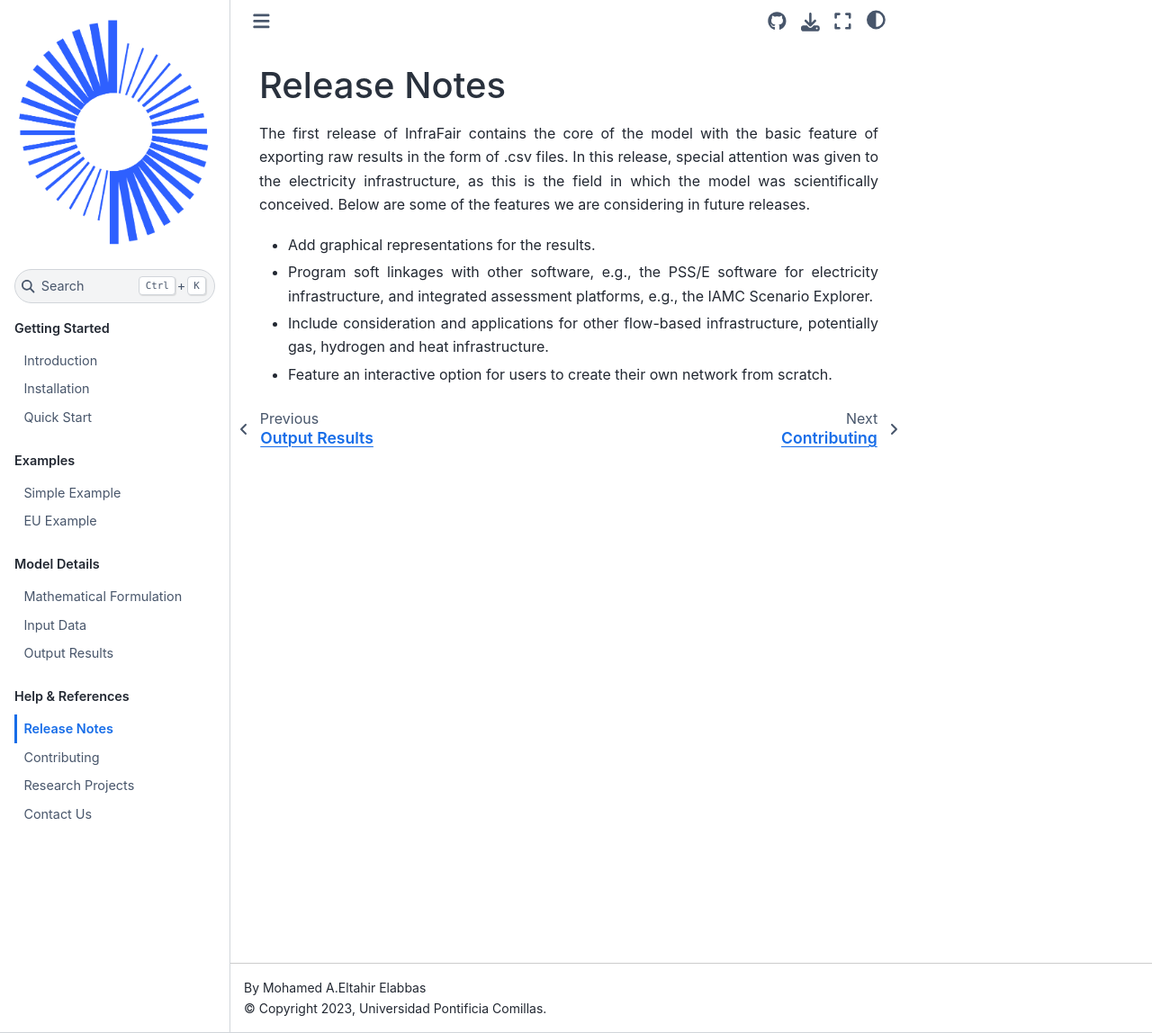
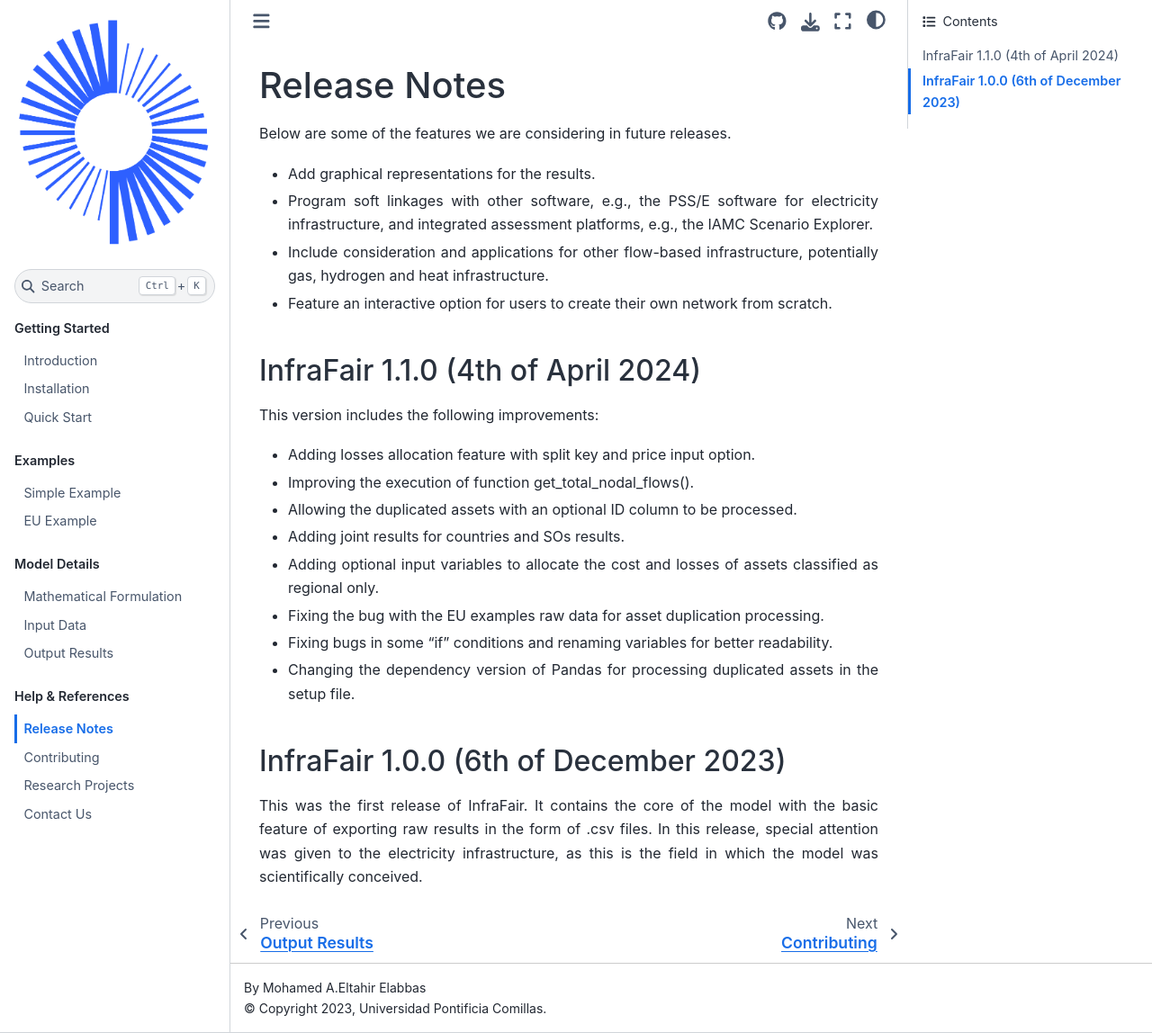
Before and after one commit to IIT-EnergySystemModels/InfraFair, a Sphinx documentation site: the page built from doc/9_Release_Notes.rst, in a window 1280 px wide and 1148 px high. Shown: the whole window at 90% size. Built offline with Sphinx 7.4.7 and the Sphinx Book theme 1.1.4, drawn with Linux system fonts in a browser that asks for light colours.

Commit message:
V1.1.0 documentation update
Fixing the documentation
Adding a new template
Fixing the setup file for the new version

```diff
--- a/doc/2_Installation.rst
+++ b/doc/2_Installation.rst
@@ -33,6 +33,10 @@ Alternatively, it can be installed from its GitHub repository following these fo
 
         > pip install .
 
+An already installed model can be upgraded to the latest version with the following command:
+
+      > pip install --upgrade InfraFair
+
 
 Dependencies
 ============
--- a/doc/5_Detailed_EU_example.rst
+++ b/doc/5_Detailed_EU_example.rst
@@ -28,8 +28,7 @@ To run the case, follow the following commands.
 6. The model will ask you for the (<config_file>) input, click Enter and leave it on the default value.
 
 .. Note::
-    The Assets attributes tab **must include all the lines without duplication**. If there is double circuit lines, the data
-    in the columns "Capacity" and "Cost" **must be the sum** of the two double circuit lines and **duplicated entree must be removed**.
+    The Assets attributes tab **must include all the lines in the flow tab, including duplications**.
 
 Once the model finishes execution, the figure below should be displayed in the command or Anaconda prompt.
 
--- a/doc/9_Release_Notes.rst
+++ b/doc/9_Release_Notes.rst
@@ -4,12 +4,29 @@
  Release Notes
 ##########################################
 
-The first release of InfraFair contains the core of the model with the basic feature of
-exporting raw results in the form of .csv files. In this release, special attention was
-given to the electricity infrastructure, as this is the field in which the model was
-scientifically conceived. Below are some of the features we are considering in future releases.
+Below are some of the features we are considering in future releases.
 
 * Add graphical representations for the results.
 * Program soft linkages with other software, e.g., the PSS/E software for electricity infrastructure, and integrated assessment platforms, e.g., the IAMC Scenario Explorer.
 * Include consideration and applications for other flow-based infrastructure, potentially gas, hydrogen and heat infrastructure.
 * Feature an interactive option for users to create their own network from scratch.
+
+InfraFair 1.1.0 (4th of April 2024)
+===========================================
+This version includes the following improvements:
+
+* Adding losses allocation feature with split key and price input option.
+* Improving the execution of function get_total_nodal_flows().
+* Allowing the duplicated assets with an optional ID column to be processed.
+* Adding joint results for countries and SOs results.
+* Adding optional input variables to allocate the cost and losses of assets classified as regional only.
+* Fixing the bug with the EU examples raw data for asset duplication processing.
+* Fixing bugs in some "if" conditions and renaming variables for better readability.
+* Changing the dependency version of Pandas for processing duplicated assets in the setup file.
+
+InfraFair 1.0.0 (6th of December 2023)
+===========================================
+This was the first release of InfraFair. It contains the core of the model with the basic feature of
+exporting raw results in the form of .csv files. In this release, special attention was
+given to the electricity infrastructure, as this is the field in which the model was
+scientifically conceived.
--- a/setup.py
+++ b/setup.py
@@ -26,7 +26,7 @@ setup(
     long_description = "README.md",
     packages=['InfraFair'],
     install_requires=['numpy>=1.21.4',
-                      'pandas>=1.3.4,<2.0.0',
+                      'pandas==1.3.4',
                       'matplotlib>=3.5.0',
                       'openpyxl>=3.0.0',
                       ],
```
Also changed, not shown: README.md (+11 -6 lines), doc/1_Introduction.rst (+7 -6 lines), doc/8_Output_Results.rst (+7 -0 lines), doc/Images/Control_input_variables.png, 1 other file.
